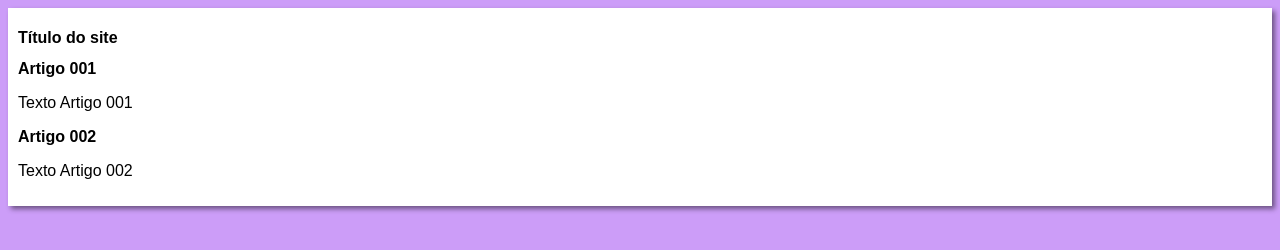
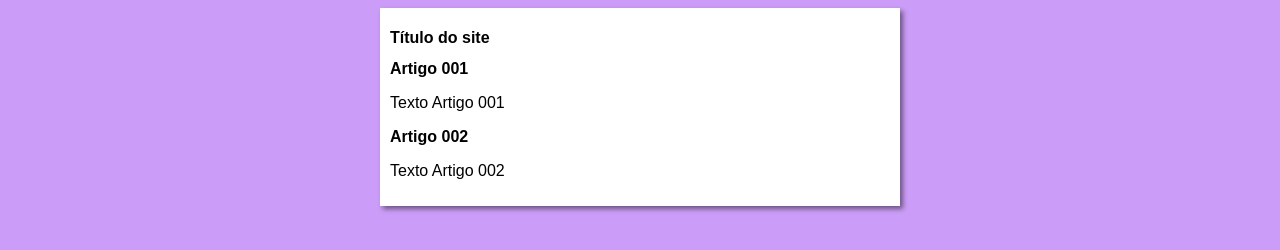
Before and after one commit to thiagorabelodev/projeto-site, a plain HTML site: page index.html in a window 1280 px wide. Drawn offline with Linux system fonts and the light colour scheme.

Commit message:
Update styles.css
correcting the width property, it was written wight

```diff
--- a/styles.css
+++ b/styles.css
@@ -8,7 +8,7 @@ body {
 }
 main {
   background-color: white;
-  wight: 500px;
+  width: 500px;
   margin: auto;
   padding: 10px;
   box-shadow: 3px 3px 5px rgb(0, 0, 0, 0.473)
```
